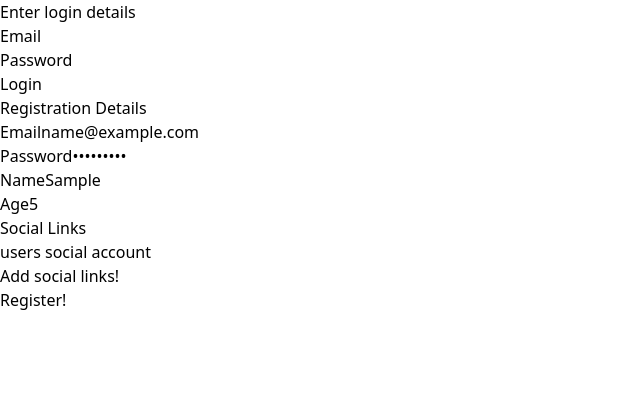
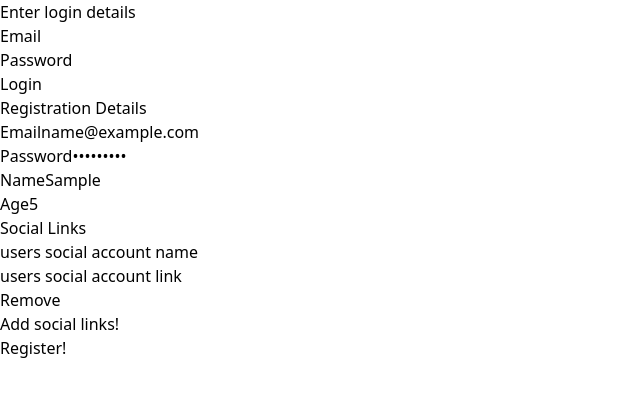
Before and after one commit to muhamash/react-useForm, a React (Vite) app: page / in a window 1280 px wide. Both pictures are taken after typing "name@example.com", "Sample123", "Sample", "5" into the empty fields and a click on the button "Add social links!". Shown: the top 396 px of the page, without its empty margins (0-640 px from the left). Built offline with nearby package versions, Linux system fonts and the light colour scheme.

Commit message:
social links input works

```diff
--- a/src/components/form/Registration.jsx
+++ b/src/components/form/Registration.jsx
@@ -104,10 +104,21 @@ export default function Registration ()
                     {
                         fields.map( ( field, index ) => (
                             <div
-                                className="flex justify-between items-center w-max"
+                                className="flex flex-col justify-between items-center w-max"
                                 key={field.id}
                             >
-                                <Field label={"users social account"}>
+                                <Field label={ "users social account name" }>
+
+                                    <input
+                                        {...register(`social[${index}].name`)}
+                                        className="p-2 border box-border rounded border-yellow-500"
+                                        type="text"
+                                        id={ `social[${index}].name` }
+                                        name={`social[${index}].name`}
+                                    />
+                                </Field>
+                                <Field label={ "users social account link" }>
+
                                     <input
                                         {...register(`social[${index}].url`)}
                                         className="p-2 border box-border rounded border-yellow-500"
@@ -116,11 +127,16 @@ export default function Registration ()
                                         name={`social[${index}].url`}
                                     />
                                 </Field>
+                                <button
+                                    className='bg-red-500 py-1 px-2 rounded-md my-1 text-sm text-white font-mono'
+                                    onClick={ () => remove( index ) }>
+                                    Remove
+                                </button>
                             </div>
                         ))
                     }
                     <button
-                        className="text-black bg-slate-200 rounded-sm px-2 py-1"
+                        className=" bg-blue-500 text-white w-[200px] rounded-sm px-2 my-2 p-1"
                         onClick={()=> append({name:"", url:""})}
                     >
                         Add social links!
```
